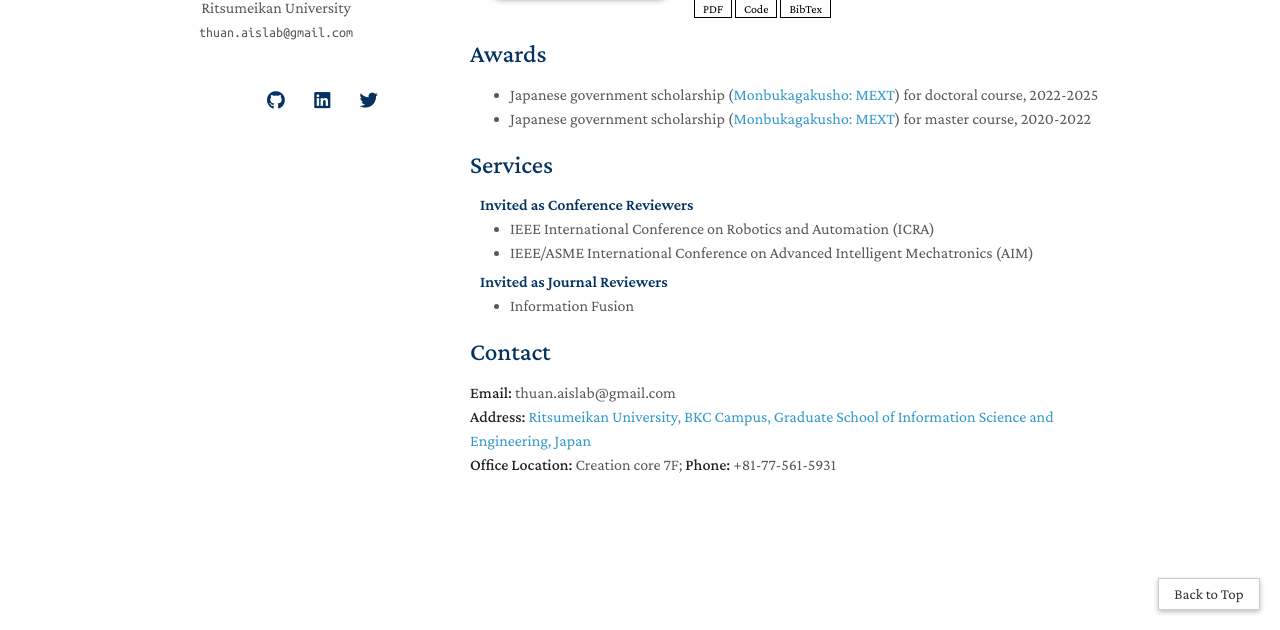
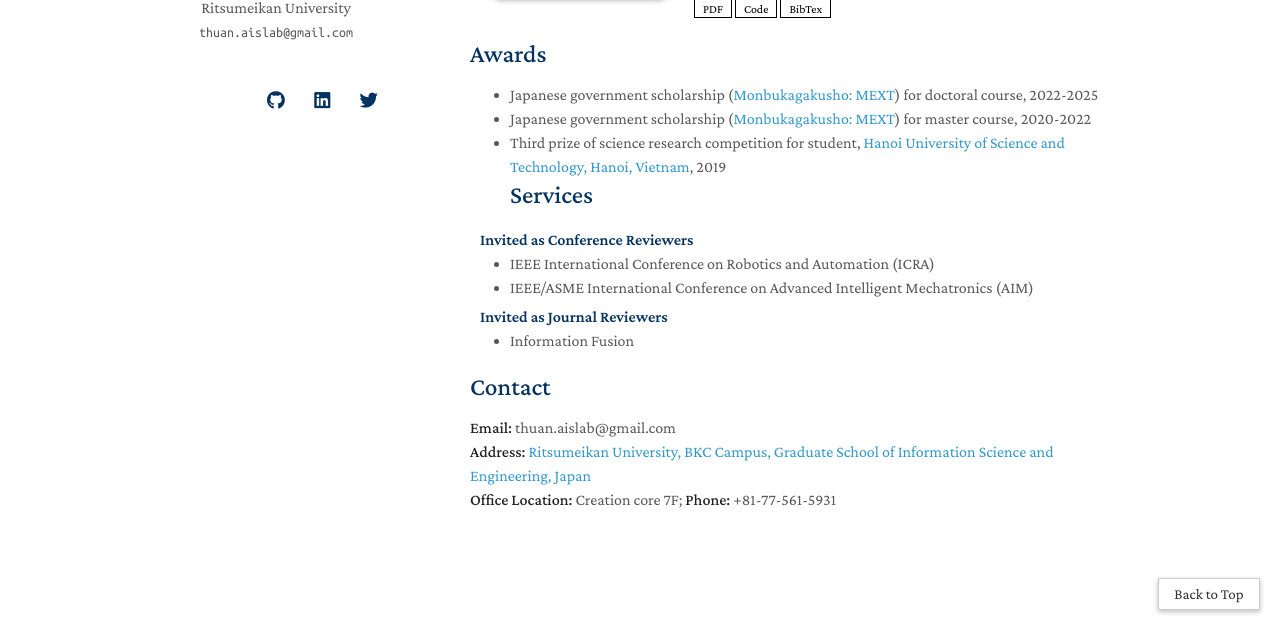
Before and after one commit to thuanbb/thuanbb.github.io, a Jekyll site: the page built from index.md, in a window 1280 px wide and 900 px high, scrolled down 674 px, cut to the strip 270-900 px from the top of the window. Built offline with Jekyll 4.4.1, drawn with Linux system fonts in a browser that asks for light colours; nearby versions of some CDN libraries; a style sheet for code colours, icons or effects is not loaded; our own code applies the rules of GitHub Pages for plain Markdown files.

Commit message:
Update index.md

```diff
--- a/index.md
+++ b/index.md
@@ -98,7 +98,7 @@ class="teaser img-fluid z-depth-1">
 
 - Japanese government scholarship ([Monbukagakusho: MEXT](https://www.mext.go.jp/en/index.htm)) for doctoral course, 2022-2025
 - Japanese government scholarship ([Monbukagakusho: MEXT](https://www.mext.go.jp/en/index.htm)) for master course, 2020-2022
-
+- Third prize of science research competition for student, [Hanoi University of Science and Technology, Hanoi, Vietnam](https://en.hust.edu.vn), 2019
 ## Services
 
 <h4 style="margin:0 10px 0;">Invited as Conference Reviewers</h4>
```
